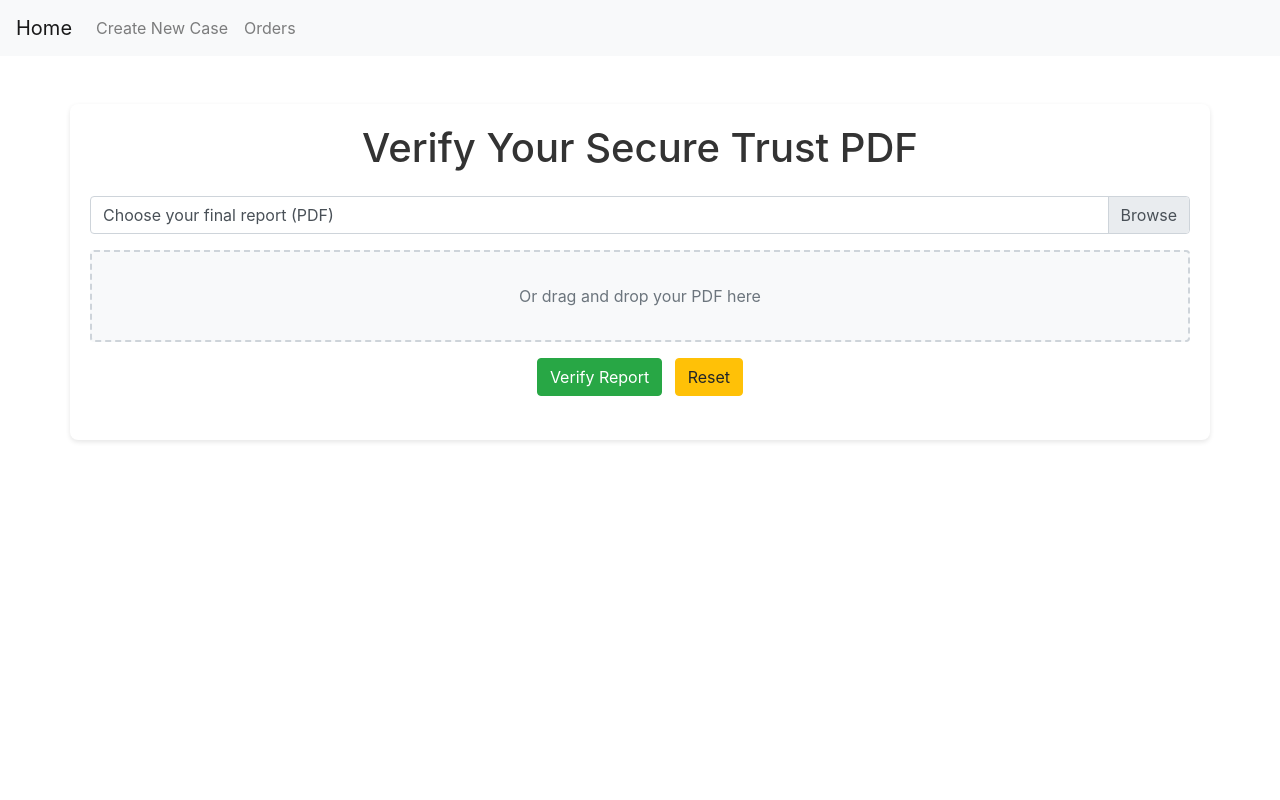
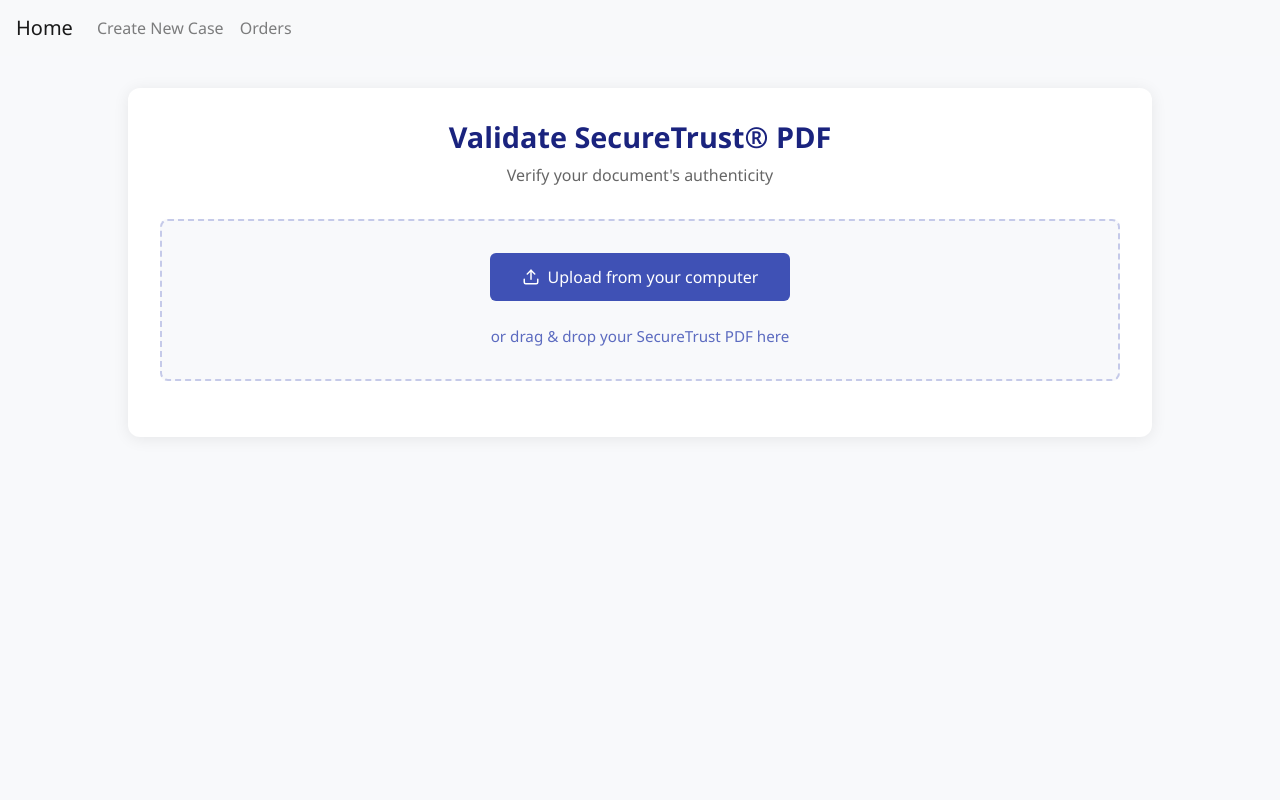
Before and after one commit to Grajesh-Chandra/python-demo, a Python web app: template app/templates/verify.html in a window 1280 px wide. Run offline with Jinja, Linux system fonts and the light colour scheme; the template is opened without the code that fills it, so the values that code supplies are empty; some libraries are stand-ins or nearby versions.

Commit message:
update with New verify UI

```diff
--- a/app/routes.py
+++ b/app/routes.py
@@ -255,6 +255,11 @@
     except Exception as e:
         print(f"Error: {str(e)}")
         return jsonify({"error": "Internal server error"}), 500
+
+
+# @app.route("/test")
+# def test():
+#     return render_template("test.html")
 
 
 @app.route("/generate_pdf/<order_id>")
--- a/app/templates/verify.html
+++ b/app/templates/verify.html
@@ -3,114 +3,137 @@
   <head>
     <meta charset="UTF-8" />
     <meta name="viewport" content="width=device-width, initial-scale=1.0" />
-    <title>Report Verification</title>
+    <title>SecureTrust® Validation</title>
     <link
+      href="https://stackpath.bootstrapcdn.com/bootstrap/4.5.2/css/bootstrap.min.css"
       rel="stylesheet"
-      href="https://stackpath.bootstrapcdn.com/bootstrap/4.5.2/css/bootstrap.min.css"
     />
     <style>
-      /* Existing styles */
-      .container {
-        background-color: white;
-        padding: 20px;
-        border-radius: 8px;
-        box-shadow: 0 2px 5px rgba(0, 0, 0, 0.1);
+      body {
+        background-color: #f8f9fb;
+        min-height: 100vh;
+        font-family: "Segoe UI", system-ui, sans-serif;
       }
 
-      h1 {
-        color: #333;
+      .validation-container {
+        width: 80vw;
+        max-width: 1200px;
+        min-width: 400px;
+        margin: 2rem auto;
+        padding: 2rem;
+        background: white;
+        border-radius: 12px;
+        box-shadow: 0 2px 16px rgba(0, 0, 0, 0.08);
       }
 
-      .custom-file-label {
-        background-color: #fff;
-        border: 1px solid #ced4da;
-        border-radius: 0.25rem;
-        padding: 0.375rem 0.75rem;
+      @media (max-width: 768px) {
+        .validation-container {
+          width: 95vw;
+          min-width: unset;
+          padding: 1.5rem;
+        }
       }
 
-      /* New drop zone styles */
-      .drop-zone {
-        border: 2px dashed #ced4da;
-        border-radius: 0.25rem;
-        padding: 2rem;
+      .validation-header {
         text-align: center;
-        background-color: #f8f9fa;
-        color: #6c757d;
-        cursor: pointer;
-        transition: all 0.3s ease;
+        margin-bottom: 2rem;
       }
 
-      .drop-zone.dragover {
-        background-color: #e9ecef;
-        border-color: #80bdff;
+      .validation-header h1 {
+        color: #1a237e;
+        font-weight: 600;
+        font-size: 1.8rem;
+        margin-bottom: 0.5rem;
       }
 
-      /* Rest of existing styles remain the same */
-      .custom-file-input:focus ~ .custom-file-label {
-        border-color: #80bdff;
-        box-shadow: 0 0 0 0.2rem rgba(0, 123, 255, 0.25);
+      .upload-section {
+        border: 2px dashed #c5cae9;
+        border-radius: 8px;
+        padding: 2rem 1.5rem;
+        text-align: center;
+        background: #f8f9fb;
+        margin: 1.5rem 0;
+        transition: all 0.2s ease;
       }
 
-      .btn-success {
-        background-color: #28a745;
-        border-color: #28a745;
+      .upload-section.dragover {
+        border-color: #3f51b5;
+        background-color: #e8eaf6;
       }
 
-      .btn-success:hover {
-        background-color: #218838;
-        border-color: #1e7e34;
+      .upload-button {
+        background: #3f51b5;
+        color: white;
+        border: none;
+        padding: 0.75rem 2rem;
+        border-radius: 6px;
+        font-weight: 500;
+        cursor: pointer;
+        transition: all 0.2s ease;
+        display: inline-flex;
+        align-items: center;
+        gap: 0.5rem;
       }
 
-      .btn-warning {
-        background-color: #ffc107;
-        border-color: #ffc107;
+      .upload-button:hover {
+        background: #303f9f;
+        transform: translateY(-1px);
       }
 
-      .btn-warning:hover {
-        background-color: #e0a800;
-        border-color: #d39e00;
+      .drag-drop-text {
+        color: #5c6bc0;
+        font-size: 0.95rem;
+        margin-top: 1.5rem;
+        font-weight: 500;
       }
 
-      table {
-        width: 100%;
-        border-collapse: collapse;
-        margin-top: 20px;
-        box-shadow: 0 2px 5px rgba(0, 0, 0, 0.1);
-        table-layout: fixed;
+      .file-input {
+        opacity: 0;
+        position: absolute;
+        z-index: -1;
       }
 
-      th,
-      td {
-        border: 1px solid #dee2e6;
-        padding: 12px;
-        text-align: left;
-        vertical-align: top;
-        word-wrap: break-word;
-        overflow-wrap: break-word;
-        white-space: normal;
-        background-color: white;
+      /* Results Table Styling */
+      .result-table {
+        width: 100%;
+        margin-top: 2rem;
+        border-collapse: collapse;
+        background: white;
+        border-radius: 8px;
+        overflow: hidden;
+        box-shadow: 0 1px 3px rgba(0, 0, 0, 0.05);
       }
 
-      th {
-        background-color: #f8f9fa;
-        font-weight: bold;
+      .result-table th {
+        background-color: #f5f6fa;
+        color: #3f51b5;
+        font-weight: 600;
+        padding: 1rem;
+        text-align: left;
       }
 
-      pre {
-        white-space: pre-wrap;
-        word-wrap: break-word;
-        overflow-wrap: break-word;
-        margin: 0;
-        background-color: #f8f9fa;
-        padding: 8px;
-        border: 1px solid #ced4da;
-        overflow-x: auto;
-        border-radius: 4px;
+      .result-table td {
+        padding: 1rem;
+        border-top: 1px solid #eee;
+        color: #444;
       }
 
-      #responseArea.error {
-        color: red;
-        margin-top: 10px;
+      .valid-badge {
+        background: #e8f5e9;
+        color: #2e7d32;
+        padding: 0.25rem 0.75rem;
+        border-radius: 12px;
+        font-size: 0.85rem;
+        font-weight: 500;
+      }
+
+      .invalid-badge {
+        background: #ffebee;
+        color: #c62828;
+        padding: 0.25rem 0.75rem;
+        border-radius: 12px;
+        font-size: 0.85rem;
+        font-weight: 500;
       }
 
       #loadingOverlay {
@@ -179,128 +260,100 @@
         </ul>
       </div>
     </nav>
+    <div class="validation-container">
+      <div class="validation-header">
+        <h1>Validate SecureTrust® PDF</h1>
+        <p style="color: #666; margin-top: 0.5rem">
+          Verify your document's authenticity
+        </p>
+      </div>
 
-    <div class="container mt-5">
-      <h1 class="text-center">Verify Your Secure Trust PDF</h1>
-      <div class="mt-4">
       <form id="uploadForm">
-          <div class="custom-file mb-3">
+        <div class="upload-section" id="dropZone">
           <input
             type="file"
-              class="custom-file-input"
             id="report_pdf"
-              name="report_pdf"
-              required
+            class="file-input"
             accept="application/pdf"
           />
-            <label class="custom-file-label" for="report_pdf"
-              >Choose your final report (PDF)</label
-            >
-          </div>
-
-          <!-- Add Drop Zone Here -->
-          <div id="dropZone" class="drop-zone mb-3">
-            <span>Or drag and drop your PDF here</span>
-          </div>
-
-          <div class="text-center">
           <button
             type="button"
-              class="btn btn-success mr-2"
-              id="verifyButton"
+            class="upload-button"
+            onclick="document.getElementById('report_pdf').click()"
           >
-              Verify Report
+            <svg
+              xmlns="http://www.w3.org/2000/svg"
+              width="18"
+              height="18"
+              viewBox="0 0 24 24"
+              fill="none"
+              stroke="currentColor"
+              stroke-width="2"
+              stroke-linecap="round"
+              stroke-linejoin="round"
+            >
+              <path d="M21 15v4a2 2 0 0 1-2 2H5a2 2 0 0 1-2-2v-4"></path>
+              <polyline points="17 8 12 3 7 8"></polyline>
+              <line x1="12" y1="3" x2="12" y2="15"></line>
+            </svg>
+            Upload from your computer
           </button>
-            <a id="backLink" href="/verify" class="btn btn-warning">Reset</a>
+          <div class="drag-drop-text">
+            or drag & drop your SecureTrust PDF here
+          </div>
         </div>
       </form>
-      </div>
 
-      <div id="progressBar" style="display: none" class="progress mt-4">
-        <div
-          class="progress-bar progress-bar-striped"
-          role="progressbar"
-          aria-valuenow="0"
-          aria-valuemin="0"
-          aria-valuemax="100"
-          style="width: 0%"
-        ></div>
-      </div>
-
-      <div id="responseArea" class="mt-4"></div>
+      <div id="responseArea"></div>
+      <button id="resetButton" onclick="resetForm()">
+        Validate Another Document
+      </button>
     </div>
 
     <div id="loadingOverlay">
       <div class="loader"></div>
-      <div class="message">Uploading...</div>
+      <div style="margin-top: 1rem; color: #3f51b5; font-weight: 500">
+        Validating document...
+      </div>
     </div>
 
     <script>
-      // Existing DOM selections
-      const progressBar = document.querySelector(".progress-bar");
-      const progressBarDiv = document.getElementById("progressBar");
+      const dropZone = document.getElementById("dropZone");
+      const fileInput = document.getElementById("report_pdf");
       const loadingOverlay = document.getElementById("loadingOverlay");
-      const message = document.querySelector(".message");
-      const verifyButton = document.getElementById("verifyButton");
       const responseArea = document.getElementById("responseArea");
-      const uploadForm = document.getElementById("uploadForm");
-      const fileInput = document.getElementById("report_pdf");
-      const fileLabel = document.querySelector(".custom-file-label");
+      const resetButton = document.getElementById("resetButton");
 
-      // New drop zone elements
-      const dropZone = document.getElementById("dropZone");
-
-      // Drag and drop event handlers
+      // Drag and drop handlers
       dropZone.addEventListener("dragover", (e) => {
         e.preventDefault();
         dropZone.classList.add("dragover");
       });
 
-      dropZone.addEventListener("dragleave", (e) => {
-        e.preventDefault();
+      dropZone.addEventListener("dragleave", () => {
         dropZone.classList.remove("dragover");
       });
 
       dropZone.addEventListener("drop", (e) => {
         e.preventDefault();
         dropZone.classList.remove("dragover");
+        const files = e.dataTransfer.files;
+        if (files.length > 0) handleFile(files[0]);
+      });
 
-        const files = e.dataTransfer.files;
-        if (files.length === 0) return;
+      fileInput.addEventListener("change", (e) => {
+        if (e.target.files.length > 0) handleFile(e.target.files[0]);
+      });
 
-        const file = files[0];
+      async function handleFile(file) {
         if (file.type !== "application/pdf") {
           alert("Please upload a PDF file.");
           return;
         }
 
-        // Update file input and label
-        const dataTransfer = new DataTransfer();
-        dataTransfer.items.add(file);
-        fileInput.files = dataTransfer.files;
-        fileLabel.textContent = file.name;
-      });
-
-      // Click to open file dialog
-      dropZone.addEventListener("click", () => {
-        fileInput.click();
-      });
-
-      // Existing event listeners
-      fileInput.addEventListener("change", (e) => {
-        fileLabel.textContent =
-          e.target.files.length > 0
-            ? e.target.files[0].name
-            : "Choose a PDF file";
-      });
-
-      verifyButton.addEventListener("click", async () => {
-        responseArea.innerHTML = "";
-        const formData = new FormData(uploadForm);
-
         loadingOverlay.style.display = "flex";
-        message.textContent = messages[messageIndex];
-        startProgressInterval();
+        const formData = new FormData();
+        formData.append("report_pdf", file);
 
         try {
           const response = await fetch("/api/verify_pdf", {
@@ -308,152 +361,94 @@
             body: formData,
           });
 
-          if (!response.ok) {
-            const errorData = await response.json();
-            throw new Error(
-              errorData.error || `HTTP error! status: ${response.status}`
-            );
-          }
-
           const data = await response.json();
           displayResults(data);
+          resetButton.style.display = "block";
         } catch (error) {
           console.error("Error:", error);
-          responseArea.classList.add("error");
-          responseArea.textContent = `Error: ${error.message}`;
+          responseArea.innerHTML = `<div class="alert alert-danger">Error: ${error.message}</div>`;
         } finally {
           loadingOverlay.style.display = "none";
-          clearProgressInterval();
         }
-      });
-
-      // Rest of existing JavaScript remains the same
-      const messages = [
-        "Uploading...",
-        "Processing data...",
-        "Validating...",
-        "Almost done...",
-      ];
-      let messageIndex = 0;
-      let progress = 0;
-      let progressInterval;
-
-      function startProgressInterval() {
-        messageIndex = 0;
-        progress = 0;
-        progressBarDiv.style.display = "none";
-        progressBar.style.width = "0%";
-        progressBar.textContent = "";
-
-        progressInterval = setInterval(() => {
-          if (progress >= 80) return;
-
-          progress += 20;
-          progressBar.style.width = progress + "%";
-
-          if (messageIndex < messages.length) {
-            message.textContent = messages[messageIndex];
-            messageIndex++;
-          }
-        }, 300);
-      }
-
-      function clearProgressInterval() {
-        progressBarDiv.style.display = "none";
-        progressBar.style.width = "0%";
-        progressBar.textContent = "";
-        clearInterval(progressInterval);
-        progressInterval = null;
       }
 
       function displayResults(data) {
-        const responseArea = document.getElementById("responseArea");
         responseArea.innerHTML = "";
-
-        if (!Array.isArray(data) || data.length === 0) {
-          responseArea.textContent = "No data to display.";
-          return;
-        }
+        const container = document.createElement("div");
+        container.className = "result-table-container";
 
         const table = document.createElement("table");
-        table.classList.add("table", "table-bordered", "mt-4");
-        table.style.tableLayout = "fixed";
-        table.style.width = "100%";
+        table.className = "result-table";
 
+        // Table Header
         const thead = document.createElement("thead");
-        const headerRow = document.createElement("tr");
+        thead.innerHTML = `
+                <tr>
+                    <th>Property</th>
+                    <th>Value</th>
+                    <th>Status</th>
+                </tr>
+            `;
 
-        const headers = ["key", "value", "result"];
-        headers.forEach((headerText) => {
-          const headerCell = document.createElement("th");
-          headerCell.textContent = headerText;
-          headerRow.appendChild(headerCell);
-        });
-
-        thead.appendChild(headerRow);
-        table.appendChild(thead);
-
+        // Table Body
         const tbody = document.createElement("tbody");
-
         data.forEach((item) => {
           const row = document.createElement("tr");
 
-          headers.forEach((headerText) => {
-            const cell = document.createElement("td");
+          // Property Cell
+          const propCell = document.createElement("td");
+          propCell.textContent = item.key;
 
-            cell.style.overflow = "auto";
-            cell.style.maxHeight = "150px";
-            cell.style.maxWidth = "300px";
-            cell.style.wordBreak = "break-word";
-            cell.style.whiteSpace = "normal";
+          // Value Cell
+          const valueCell = document.createElement("td");
+          valueCell.className = "value-cell";
 
-            if (headerText === "value" && typeof item.value === "object") {
-              const pre = document.createElement("pre");
-              const valueString = JSON.stringify(item.value, null, 2);
+          if (typeof item.value === "object") {
+            const toggleBtn = document.createElement("button");
+            toggleBtn.className = "toggle-button";
+            toggleBtn.textContent = "Show Details";
 
-              const toggleButton = document.createElement("button");
-              toggleButton.textContent = "Show/Hide";
-              toggleButton.classList.add(
-                "btn",
-                "btn-sm",
-                "btn-outline-secondary"
-              );
-              toggleButton.addEventListener("click", () => {
-                if (pre.style.display === "none") {
-                  pre.style.display = "block";
-                  toggleButton.textContent = "Hide";
+            const jsonContent = document.createElement("pre");
+            jsonContent.className = "json-content";
+            jsonContent.textContent = JSON.stringify(item.value, null, 2);
+
+            toggleBtn.onclick = () => {
+              jsonContent.style.display =
+                jsonContent.style.display === "none" ? "block" : "none";
+              toggleBtn.textContent =
+                jsonContent.style.display === "none"
+                  ? "Show Details"
+                  : "Hide Details";
+            };
+
+            valueCell.innerHTML = "";
+            valueCell.append(toggleBtn, jsonContent);
           } else {
-                  pre.style.display = "none";
-                  toggleButton.textContent = "Show";
-                }
-              });
-
-              pre.textContent = valueString;
-              pre.style.display = "none";
-
-              cell.appendChild(toggleButton);
-              cell.appendChild(pre);
-            } else if (item.hasOwnProperty(headerText)) {
-              cell.textContent = item[headerText];
-            } else {
-              cell.textContent = "";
+            valueCell.textContent = item.value;
           }
 
-            if (headerText === "result") {
-              if (item[headerText] === "Valid") {
-                cell.style.backgroundColor = "lightgreen";
-              } else if (item[headerText] === "Invalid") {
-                cell.style.backgroundColor = "lightcoral";
-              }
-            }
+          // Status Cell
+          const statusCell = document.createElement("td");
+          const badge = document.createElement("span");
+          badge.className =
+            item.result === "Valid" ? "valid-badge" : "invalid-badge";
+          badge.textContent = item.result;
+          statusCell.appendChild(badge);
 
-            row.appendChild(cell);
-          });
+          row.append(propCell, valueCell, statusCell);
           tbody.appendChild(row);
         });
 
-        table.appendChild(tbody);
-        responseArea.appendChild(table);
+        table.append(thead, tbody);
+        container.appendChild(table);
+        responseArea.appendChild(container);
+        resetButton.style.display = "block";
+      }
+
+      function resetForm() {
+        fileInput.value = "";
+        responseArea.innerHTML = "";
+        resetButton.style.display = "none";
       }
     </script>
   </body>
```
Also changed, not shown: other parts of app/templates/verify.html (+68 -10 lines), 1 other file. Lines whose indentation alone changed are shown as unchanged.
